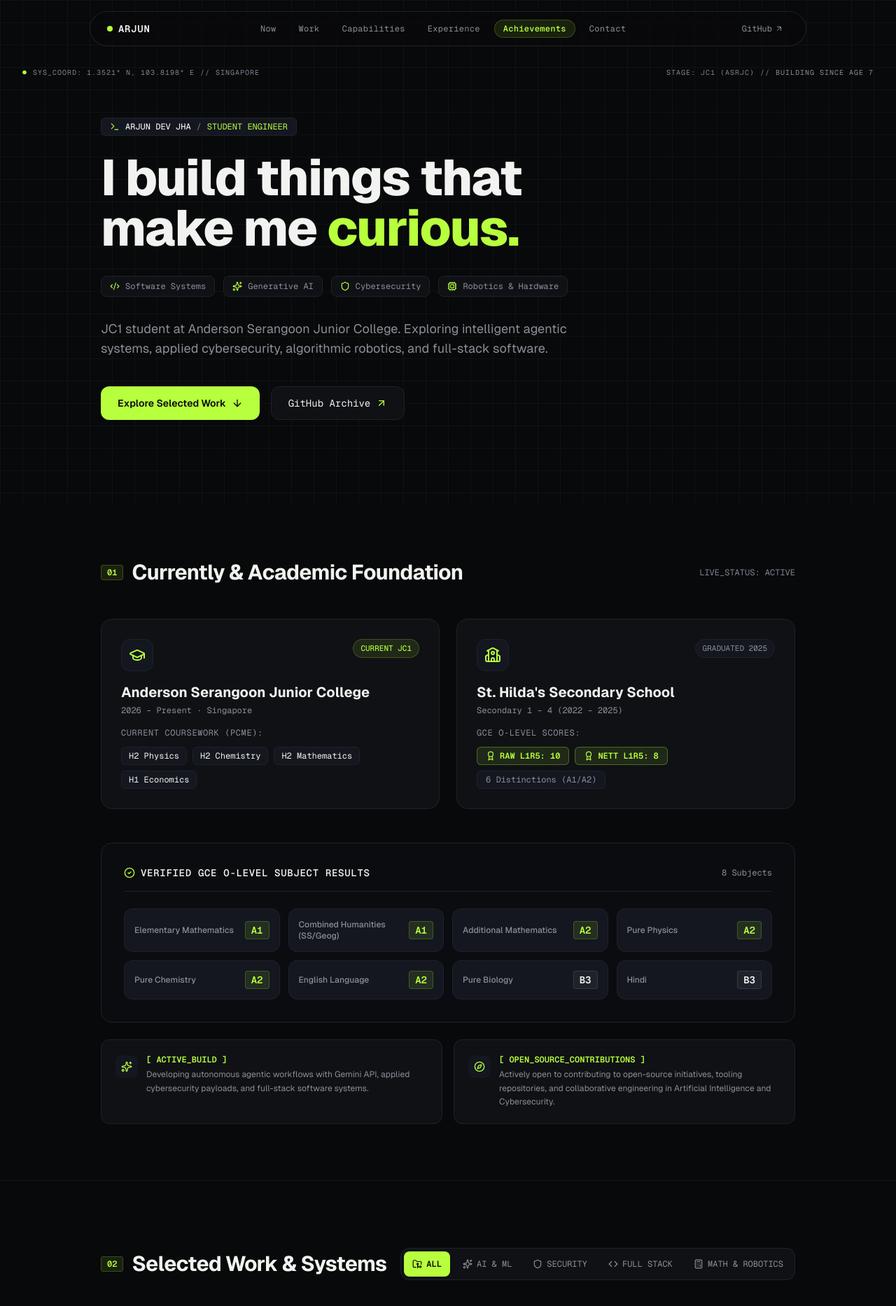
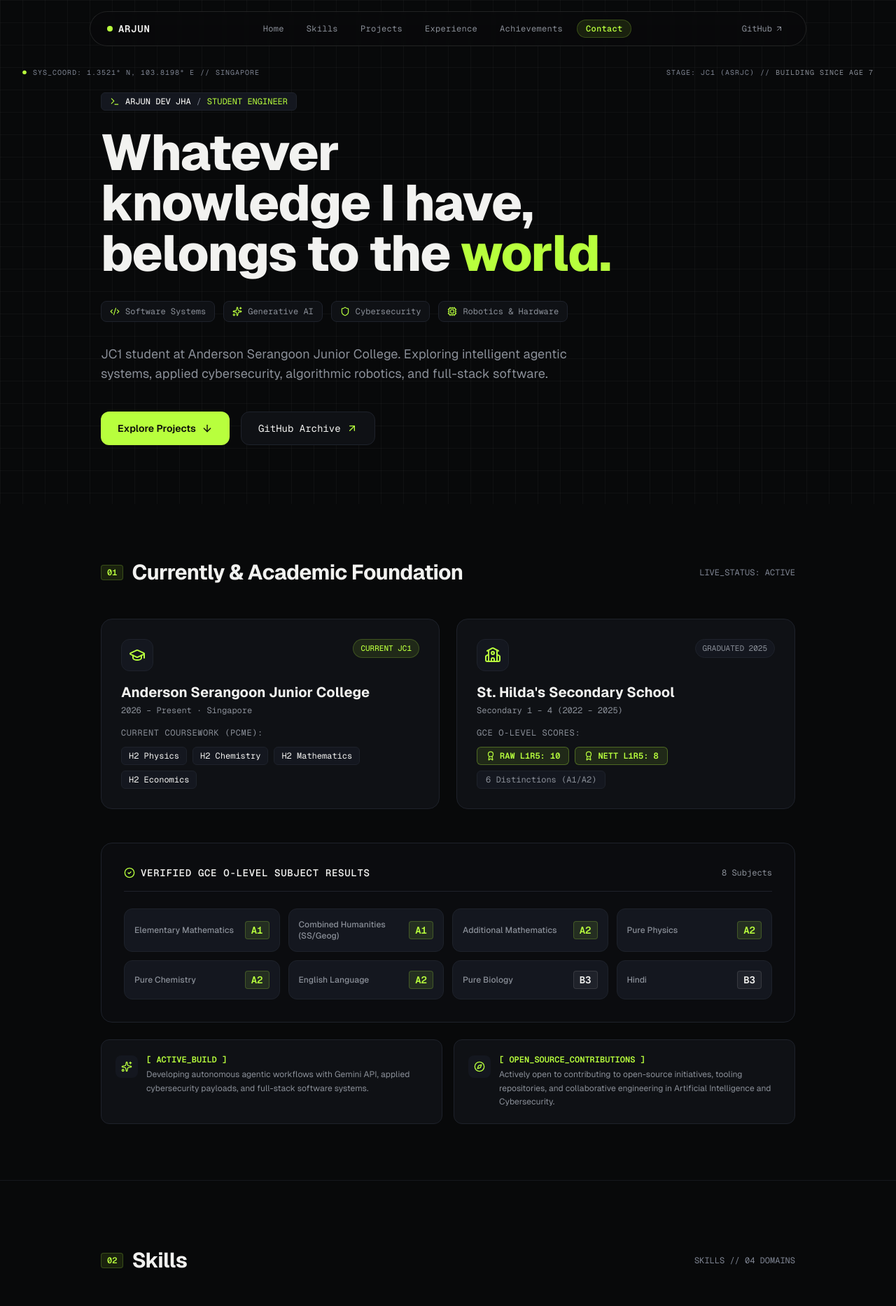
Before and after one commit to Arjundevjha/arjun-portfolio, a Next.js app: page / in a window 1280 px wide. Shown: the top 1866 px of the page at 70% size. Built offline with nearby package versions, Linux system fonts and the light colour scheme.

Commit message:
feat(portfolio): refine navigation flow, jitter-free scroll spy, section ordering, and participation clarity

```diff
--- a/src/app/page.tsx
+++ b/src/app/page.tsx
@@ -13,8 +13,8 @@ export default function Home() {
       <Navbar />
       <Hero />
       <Currently />
+      <Capabilities />
       <Projects />
-      <Capabilities />
       <Experience />
       <Journey />
       <Footer />
--- a/src/components/capabilities.tsx
+++ b/src/components/capabilities.tsx
@@ -3,7 +3,7 @@
 import { motion } from "framer-motion"
 import { Code, Sparkles, Shield, Cpu, Terminal, Layers } from "lucide-react"
 
-const capabilities = [
+const skills = [
     {
         number: "01",
         domain: "Software & Systems",
@@ -67,26 +67,26 @@ const capabilities = [
 
 export function Capabilities() {
     return (
-        <section id="capabilities" className="py-16 sm:py-24 border-b border-[#1E222B]/60 relative">
+        <section id="skills" className="py-16 sm:py-24 border-b border-[#1E222B]/60 scroll-mt-20 relative">
             <div className="container px-4 mx-auto max-w-5xl">
                 {/* Section Header */}
                 <div className="flex items-center justify-between mb-8 sm:mb-12">
                     <div className="flex items-center gap-2.5 sm:gap-3">
                         <span className="font-mono text-xs text-primary font-bold px-2 py-0.5 rounded bg-primary/10 border border-primary/20">
-                            03
+                            02
                         </span>
                         <h2 className="text-xl sm:text-3xl font-bold tracking-tight text-[#F2F2F0]">
-                            Engineering Capabilities
+                            Skills
                         </h2>
                     </div>
                     <span className="hidden sm:inline font-mono text-xs text-[#7E8492]">
-                        DOMAINS // 04 AREAS
+                        SKILLS // 04 DOMAINS
                     </span>
                 </div>
 
-                {/* 4 Structured Capability Blocks */}
+                {/* 4 Structured Skill Blocks */}
                 <div className="grid md:grid-cols-2 gap-4 sm:gap-6">
-                    {capabilities.map((item, idx) => {
+                    {skills.map((item, idx) => {
                         const Icon = item.icon
                         return (
                             <motion.div
--- a/src/components/currently.tsx
+++ b/src/components/currently.tsx
@@ -16,7 +16,7 @@ const oLevelSubjects = [
 
 export function Currently() {
     return (
-        <section id="now" className="py-16 sm:py-20 border-b border-[#1E222B]/60 relative">
+        <section id="now" className="py-16 sm:py-20 border-b border-[#1E222B]/60 scroll-mt-20 relative">
             <div className="container px-4 mx-auto max-w-5xl">
                 {/* Section Header */}
                 <div className="flex items-center justify-between mb-8 sm:mb-12">
@@ -74,7 +74,7 @@ export function Currently() {
                                     H2 Mathematics
                                 </span>
                                 <span className="px-2.5 py-1 rounded-md bg-[#14171F] border border-[#1E222B] font-mono text-[11px] sm:text-xs text-[#F2F2F0]">
-                                    H1 Economics
+                                    H2 Economics
                                 </span>
                             </div>
                         </div>
--- a/src/components/experience.tsx
+++ b/src/components/experience.tsx
@@ -3,7 +3,7 @@
 import { motion } from "framer-motion"
 import { Building2, Calendar, ShieldCheck, BrainCircuit, CheckCircle, Quote } from "lucide-react"
 
-const caseStudies = [
+const experiences = [
     {
         date: "05.2025",
         role: "AI Application Developer",
@@ -38,7 +38,7 @@ const caseStudies = [
 
 export function Experience() {
     return (
-        <section id="experience" className="py-16 sm:py-24 border-b border-[#1E222B]/60 relative">
+        <section id="experience" className="py-16 sm:py-24 border-b border-[#1E222B]/60 scroll-mt-20 relative">
             <div className="container px-4 mx-auto max-w-5xl">
                 {/* Section Header */}
                 <div className="flex items-center justify-between mb-8 sm:mb-12">
@@ -47,17 +47,17 @@ export function Experience() {
                             04
                         </span>
                         <h2 className="text-xl sm:text-3xl font-bold tracking-tight text-[#F2F2F0]">
-                            Industry Experience & Case Studies
+                            Industry Experience
                         </h2>
                     </div>
                     <span className="hidden sm:inline font-mono text-xs text-[#7E8492]">
-                        EVIDENCE // VERIFIED WORK
+                        INDUSTRY // VERIFIED ROLES
                     </span>
                 </div>
 
-                {/* Case Study Grid */}
+                {/* Experience Cards Grid */}
                 <div className="grid md:grid-cols-2 gap-4 sm:gap-6 mb-8 sm:mb-12">
-                    {caseStudies.map((item, idx) => {
+                    {experiences.map((item, idx) => {
                         const Icon = item.icon
                         return (
                             <motion.div
--- a/src/components/footer.tsx
+++ b/src/components/footer.tsx
@@ -15,7 +15,7 @@ export function Footer() {
     }
 
     return (
-        <footer id="contact" className="py-16 sm:py-24 bg-[#08090A] relative overflow-hidden bg-grid-tech">
+        <footer id="contact" className="py-16 sm:py-24 bg-[#08090A] relative overflow-hidden bg-grid-tech scroll-mt-20">
             <div className="container px-4 mx-auto max-w-5xl">
                 {/* Section Index */}
                 <div className="flex items-center justify-between mb-8 sm:mb-12">
--- a/src/components/hero.tsx
+++ b/src/components/hero.tsx
@@ -52,8 +52,8 @@ export function Hero() {
                     className="mb-6 sm:mb-8"
                 >
                     <h1 className="text-3xl xs:text-4xl sm:text-6xl md:text-7xl font-extrabold tracking-tight text-[#F2F2F0] leading-[1.12] sm:leading-[1.08] max-w-4xl text-balance">
-                        I build things that <br className="hidden sm:inline" />
-                        make me <span className="text-primary">curious.</span>
+                        Whatever knowledge I have, <br className="hidden sm:inline" />
+                        belongs to the <span className="text-primary">world.</span>
                     </h1>
                 </motion.div>
 
@@ -96,10 +96,14 @@ export function Hero() {
                     className="flex flex-col sm:flex-row items-stretch sm:items-center gap-3 sm:gap-4 max-w-md sm:max-w-none"
                 >
                     <Link
-                        href="#work"
+                        href="#projects"
+                        onClick={(e) => {
+                            e.preventDefault()
+                            document.getElementById("projects")?.scrollIntoView({ behavior: "smooth" })
+                        }}
                         className="inline-flex items-center justify-center gap-2 px-6 py-3.5 sm:py-3 rounded-xl bg-primary text-[#08090A] font-semibold text-sm hover:bg-primary/90 hover:shadow-[0_0_24px_rgba(183,255,60,0.35)] transition-all duration-200 min-h-[48px]"
                     >
-                        <span>Explore Selected Work</span>
+                        <span>Explore Projects</span>
                         <ArrowDown className="w-4 h-4" />
                     </Link>
 
--- a/src/components/journey.tsx
+++ b/src/components/journey.tsx
@@ -33,17 +33,16 @@ const timelineData: {
             },
             {
                 year: "2026",
-                title: "National Olympiad in Informatics (NOI)",
+                title: "National Olympiad in Informatics (NOI) — Participation",
                 category: "Competitive Programming",
-                description: "National algorithmic programming competition solving advanced graph theory and dynamic programming challenges.",
-                highlight: true,
+                description: "National algorithmic programming competition solving advanced graph theory and dynamic programming challenges. Certificate of Participation.",
                 images: ["/certificates/NOI-2026-cert-participation.png"],
             },
             {
                 year: "2026",
-                title: "Canadian Computing Competition (CCC)",
+                title: "Canadian Computing Competition (CCC) — Participation",
                 category: "Informatics",
-                description: "International competition administered by the University of Waterloo.",
+                description: "International competition administered by the University of Waterloo. Certificate of Participation.",
                 images: ["/certificates/CCC-2026-cert-participation.png"],
             },
         ],
@@ -70,9 +69,9 @@ const timelineData: {
             },
             {
                 year: "2025",
-                title: "Singapore Junior Chemistry Olympiad (SJChO)",
+                title: "Singapore Junior Chemistry Olympiad (SJChO) — Participation",
                 category: "Natural Sciences",
-                description: "Advanced theory and experimental problem solving.",
+                description: "Advanced theory and experimental problem solving. Certificate of Participation.",
                 images: ["/certificates/Singapore-Junior-Chemistry-Olympiad-participation-2025.png"],
             },
             {
@@ -107,9 +106,9 @@ const timelineData: {
         milestones: [
             {
                 year: "2024",
-                title: "World Robot Games (WRG) International Top 16",
+                title: "World Robot Games (WRG) International — Participation",
                 category: "Robotics",
-                description: "Autonomous robotics competition competing against international teams.",
+                description: "Autonomous robotics competition competing against international teams, achieving Top 16 in one of the competition events.",
                 highlight: true,
                 images: ["/certificates/WRG-cert-participation.png"],
             },
@@ -128,18 +127,26 @@ const timelineData: {
             },
             {
                 year: "2024",
-                title: "3D Printing Drone Airframe Competition",
+                title: "3D Printing Drone Airframe Competition — Participation",
                 category: "CAD & Prototyping",
-                description: "Custom CAD aerodynamic drone housing fabrication.",
+                description: "Custom CAD aerodynamic drone housing fabrication. Certificate of Participation.",
                 images: ["/certificates/3D Printing Drone Airfrae competition-cert-participation.png"],
             },
             {
                 year: "2024",
-                title: "Barclays Finance Club Programme & SMO Participation",
+                title: "Talent Development Programme in Mathematics (Barclays Bank)",
                 category: "Quantitative Math",
-                description: "Financial mathematics and quantitative thinking program.",
+                description: "Selected for the Nellie Mitchell Talent Development Programme in Mathematics from St. Hilda's Secondary School, participating in the Barclays Bank financial mathematics and quantitative thinking program.",
                 images: [
                     "/certificates/Nellie-Mittchell-talent-development-programme-mathematics-barclays-bank-2024.png",
+                ],
+            },
+            {
+                year: "2024",
+                title: "Singapore Mathematical Olympiad (SMO) Senior — Participation",
+                category: "Mathematics",
+                description: "Competed in the national Singapore Mathematical Olympiad (SMO) Senior category. Certificate of Participation.",
+                images: [
                     "/certificates/SMO-senior-participation-2024.png",
                 ],
             },
@@ -216,7 +223,7 @@ export function Journey() {
             : timelineData.filter((t) => t.year === selectedYear)
 
     return (
-        <section id="achievements" className="py-16 sm:py-24 border-b border-[#1E222B]/60 relative">
+        <section id="achievements" className="py-16 sm:py-24 border-b border-[#1E222B]/60 scroll-mt-20 relative">
             <div className="container px-4 mx-auto max-w-5xl">
                 {/* Header */}
                 <div className="flex flex-col sm:flex-row sm:items-center justify-between gap-4 mb-8 sm:mb-12">
--- a/src/components/navbar.tsx
+++ b/src/components/navbar.tsx
@@ -7,18 +7,66 @@ import { Menu, X, ArrowUpRight, Terminal, ChevronRight } from "lucide-react"
 import { motion, AnimatePresence } from "framer-motion"
 
 const navItems = [
-    { name: "Now", href: "#now" },
-    { name: "Work", href: "#work" },
-    { name: "Capabilities", href: "#capabilities" },
+    { name: "Home", href: "#home" },
+    { name: "Skills", href: "#skills" },
+    { name: "Projects", href: "#projects" },
     { name: "Experience", href: "#experience" },
     { name: "Achievements", href: "#achievements" },
     { name: "Contact", href: "#contact" },
 ]
 
 export function Navbar() {
-    const [activeSegment, setActiveSegment] = React.useState("now")
+    const [activeSegment, setActiveSegment] = React.useState("home")
     const [isScrolled, setIsScrolled] = React.useState(false)
     const [mobileOpen, setMobileOpen] = React.useState(false)
+    const isClickScrolling = React.useRef(false)
+    const scrollTimeoutRef = React.useRef<NodeJS.Timeout | null>(null)
+
+    // Clear legacy hash and ensure reloads always start at top of home page
+    React.useEffect(() => {
+        if (typeof window !== "undefined") {
+            if ("scrollRestoration" in window.history) {
+                window.history.scrollRestoration = "manual"
+            }
+            if (window.location.hash) {
+                window.history.replaceState(null, "", window.location.pathname)
+                window.scrollTo({ top: 0, left: 0, behavior: "instant" })
+            }
+        }
+    }, [])
+
+    const handleNavClick = (e: React.MouseEvent<HTMLAnchorElement>, href: string) => {
+        e.preventDefault()
+        setMobileOpen(false)
+        const targetId = href.replace("#", "")
+        const element = document.getElementById(targetId)
+        if (element) {
+            // Lock scroll-spy listener during smooth panning to prevent highlight flickering
+            isClickScrolling.current = true
+            setActiveSegment(targetId)
+            if (scrollTimeoutRef.current) clearTimeout(scrollTimeoutRef.current)
+
+            element.scrollIntoView({ behavior: "smooth" })
+
+            scrollTimeoutRef.current = setTimeout(() => {
+                isClickScrolling.current = false
+            }, 850)
+        }
+    }
+
+    const handleLogoClick = (e: React.MouseEvent<HTMLAnchorElement>) => {
+        e.preventDefault()
+        setMobileOpen(false)
+        isClickScrolling.current = true
+        setActiveSegment("home")
+        if (scrollTimeoutRef.current) clearTimeout(scrollTimeoutRef.current)
+
+        window.scrollTo({ top: 0, behavior: "smooth" })
+
+        scrollTimeoutRef.current = setTimeout(() => {
+            isClickScrolling.current = false
+        }, 850)
+    }
 
     React.useEffect(() => {
         if (mobileOpen) {
@@ -32,22 +80,75 @@ export function Navbar() {
     }, [mobileOpen])
 
     React.useEffect(() => {
-        const handleScroll = () => {
+        let ticking = false
+
+        const updateActiveSection = () => {
             setIsScrolled(window.scrollY > 30)
 
-            const sections = navItems.map((item) => item.href.substring(1))
-            let current = ""
-            for (const section of sections) {
-                const element = document.getElementById(section)
-                if (element && window.scrollY >= element.offsetTop - 220) {
-                    current = section
+            // If user clicked a navigation link, let the target lock stay active
+            if (isClickScrolling.current) {
+                ticking = false
+                return
+            }
+
+            const scrollPosition = window.innerHeight + window.scrollY
+            const documentHeight = document.documentElement.scrollHeight
+
+            // Check if at the bottom of the page
+            if (scrollPosition >= documentHeight - 70) {
+                setActiveSegment("contact")
+                ticking = false
+                return
+            }
+
+            // Check if at the top of the page
+            if (window.scrollY < 150) {
+                setActiveSegment("home")
+                ticking = false
+                return
+            }
+
+            const navOffset = 90 // Space occupied by floating navbar
+            const viewportHeight = window.innerHeight
+
+            let maxCoverage = 0
+            let dominantSection = ""
+
+            for (const item of navItems) {
+                const sectionId = item.href.replace("#", "")
+                const element = document.getElementById(sectionId)
+                if (!element) continue
+
+                const rect = element.getBoundingClientRect()
+                const visibleTop = Math.max(navOffset, rect.top)
+                const visibleBottom = Math.min(viewportHeight, rect.bottom)
+                const visibleHeight = Math.max(0, visibleBottom - visibleTop)
+
+                if (visibleHeight > maxCoverage) {
+                    maxCoverage = visibleHeight
+                    dominantSection = sectionId
                 }
             }
-            if (current) setActiveSegment(current)
+
+            if (dominantSection) {
+                setActiveSegment(dominantSection)
+            }
+            ticking = false
         }
+
+        const handleScroll = () => {
+            if (!ticking) {
+                window.requestAnimationFrame(updateActiveSection)
+                ticking = true
+            }
+        }
+
         window.addEventListener("scroll", handleScroll, { passive: true })
-        handleScroll()
-        return () => window.removeEventListener("scroll", handleScroll)
+        updateActiveSection()
+        return () => {
+            window.removeEventListener("scroll", handleScroll)
+            if (scrollTimeoutRef.current) clearTimeout(scrollTimeoutRef.current)
+        }
     }, [])
 
     return (
@@ -79,7 +180,7 @@ export function Navbar() {
                     {/* Logo & Identity */}
                     <Link
                         href="#home"
-                        onClick={() => setMobileOpen(false)}
+                        onClick={handleLogoClick}
                         className="flex items-center gap-2 group font-mono text-sm tracking-tight text-[#F2F2F0] hover:text-primary transition-colors focus-visible:outline-none focus-visible:ring-2 focus-visible:ring-primary rounded-lg py-1"
                     >
                         <span className="flex h-2 w-2 relative">
@@ -100,11 +201,12 @@ export function Navbar() {
                                 <Link
                                     key={item.href}
                                     href={item.href}
+                                    onClick={(e) => handleNavClick(e, item.href)}
                                     className={cn(
                                         "px-3 py-1 text-xs font-mono tracking-wide rounded-full transition-all duration-200 focus-visible:outline-none focus-visible:ring-2 focus-visible:ring-primary",
                                         isActive
                                             ? "text-primary bg-primary/10 font-semibold border border-primary/20"
-                                             : "text-[#8A8F98] hover:text-[#F2F2F0] hover:bg-white/5"
+                                            : "text-[#8A8F98] hover:text-[#F2F2F0] hover:bg-white/5"
                                     )}
                                 >
                                     {item.name}
@@ -157,7 +259,7 @@ export function Navbar() {
                                     <Link
                                         key={item.href}
                                         href={item.href}
-                                        onClick={() => setMobileOpen(false)}
+                                        onClick={(e) => handleNavClick(e, item.href)}
                                         className={cn(
                                             "min-h-[44px] px-3.5 py-2.5 text-sm font-mono rounded-xl transition-all flex items-center justify-between focus-visible:outline-none focus-visible:ring-2 focus-visible:ring-primary",
                                             isActive
--- a/src/components/projects.tsx
+++ b/src/components/projects.tsx
@@ -125,16 +125,16 @@ export function Projects() {
     }
 
     return (
-        <section id="work" className="py-16 sm:py-24 border-b border-[#1E222B]/60">
+        <section id="projects" className="py-16 sm:py-24 border-b border-[#1E222B]/60 scroll-mt-20">
             <div className="container px-4 mx-auto max-w-5xl">
                 {/* Section Header */}
                 <div className="flex flex-col sm:flex-row sm:items-center justify-between gap-4 mb-8 sm:mb-12">
                     <div className="flex items-center gap-2.5 sm:gap-3">
                         <span className="font-mono text-xs text-primary font-bold px-2 py-0.5 rounded bg-primary/10 border border-primary/20">
-                            02
+                            03
                         </span>
                         <h2 className="text-xl sm:text-3xl font-bold tracking-tight text-[#F2F2F0]">
-                            Selected Work & Systems
+                            Projects
                         </h2>
                     </div>
 
```
Also changed, not shown: 1 other file (tests, documents, lock files or other folders).
